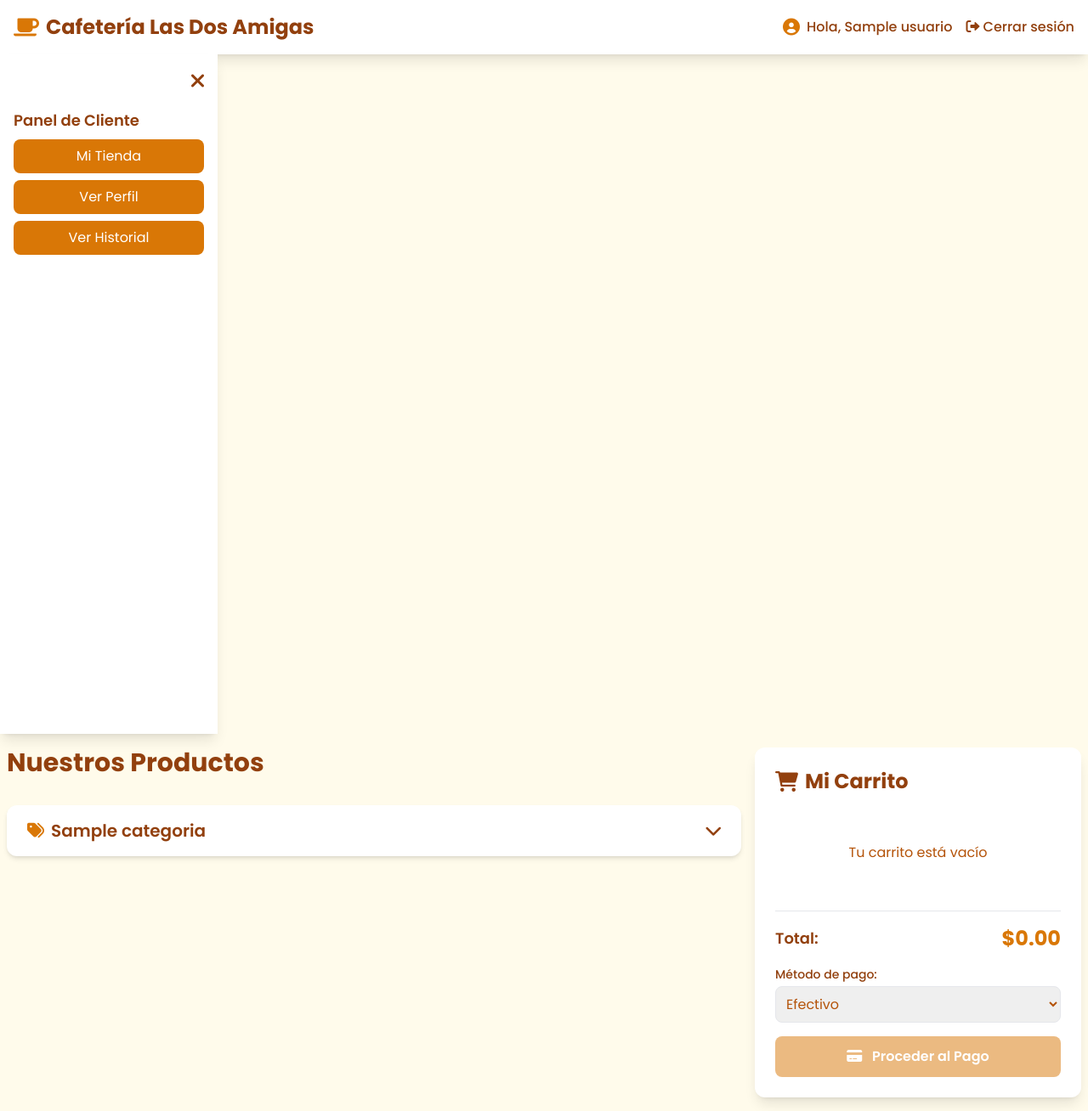
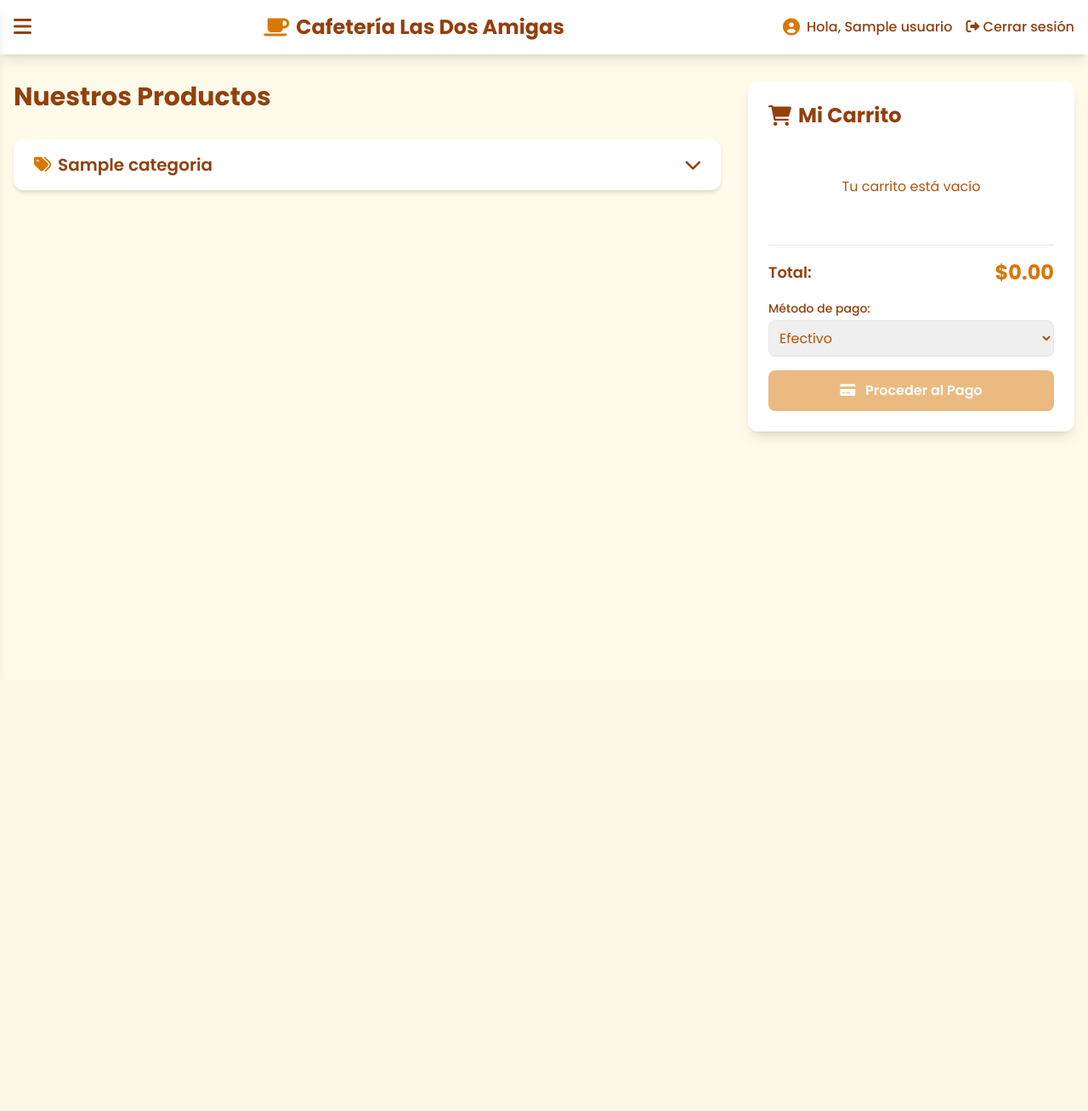
Before and after one commit to Danielaaa09/cafeteria_project, a Flask app: template templates/cliente.html in a window 1280 px wide. Shown: the whole page at 85% size. After the commit the page ends 514 px from the top, so only its background shows below. Run offline with Flask 3, Linux system fonts and the light colour scheme; the template is opened without the code that fills it: values that come from a table or form of the project are taken from there, others are empty; tables that the repository leaves empty hold one stand-in row (values such as "Sample post"); grey boxes marked "Sample" are stand-in pictures; parts of the project's set-up code (start-up, migrations or seed data) failed here and were passed over; some libraries are stand-ins or nearby versions.

Commit message:
diseños arreglados

```diff
--- a/templates/cliente.html
+++ b/templates/cliente.html
@@ -19,10 +19,8 @@
     <header class="bg-white shadow-lg sticky top-0 z-50">
       <nav class="container mx-auto px-4 py-4">
         <div class="flex justify-between items-center">
-          <button
-            id="menu-toggle"
-            class="text-amber-800 text-2xl mr-4 lg:hidden"
-          >
+          <!-- <CHANGE> Added hamburger menu button like admin dashboard -->
+          <button id="menu-toggle" class="text-amber-800 text-2xl mr-4">
             <i class="fas fa-bars"></i>
           </button>
           <div class="flex items-center space-x-2">
@@ -47,10 +45,10 @@
       </nav>
     </header>
 
-    <!-- Sidebar menu (overlay en móvil) -->
+    <!-- <CHANGE> Sidebar menu like admin dashboard - hidden by default, slides in from left -->
     <aside
       id="sidebar"
-      class="bg-white w-64 min-h-screen p-4 shadow-lg fixed top-0 left-0 z-50 transform -translate-x-full transition-transform duration-300 ease-in-out lg:relative lg:translate-x-0 lg:w-64"
+      class="bg-white w-64 min-h-screen p-4 shadow-lg fixed top-0 left-0 z-50 transform -translate-x-full transition-transform duration-300 ease-in-out"
     >
       <button
         id="close-menu"
@@ -84,15 +82,13 @@
     </aside>
 
     <!-- Main -->
-    <main class="container mx-auto px-2 py-4">
-      <div class="flex flex-col lg:flex-row gap-4">
+    <main class="container mx-auto px-4 py-8">
+      <div class="flex gap-8">
         <!-- Contenido principal -->
         <section class="flex-1">
           <!-- Sección de productos -->
           <div id="productos-section">
-            <h2
-              class="text-2xl lg:text-3xl font-bold text-amber-800 mb-4 lg:mb-8"
-            >
+            <h2 class="text-3xl font-bold text-amber-800 mb-8">
               Nuestros Productos
             </h2>
             {% if categorias %}
@@ -112,17 +108,10 @@
                     id="icon-cat{{ categoria.id }}"
                   ></i>
                 </button>
-                <div
-                  id="cat{{ categoria.id }}"
-                  class="hidden px-2 pb-4 lg:px-6 lg:pb-6"
-                >
-                  <div
-                    class="grid grid-cols-1 sm:grid-cols-2 xl:grid-cols-3 gap-4 lg:gap-6"
-                  >
+                <div id="cat{{ categoria.id }}" class="hidden px-6 pb-6">
+                  <div class="grid md:grid-cols-2 xl:grid-cols-3 gap-6">
                     {% for producto in categoria.productos %}
-                    <div
-                      class="product-card bg-amber-50 rounded-lg shadow p-2 lg:p-4"
-                    >
+                    <div class="product-card bg-amber-50 rounded-lg shadow p-4">
                       <img
                         src="{{ producto.imagen_url or '/static/img/default.png' }}"
                         alt="{{ producto.nombre }}"
@@ -145,13 +134,6 @@
                           <i class="fas fa-plus"></i> Agregar
                         </button>
                       </div>
-                      <div class="mt-2">
-                        {% if producto.cantidad == 0 %}
-                        <span class="text-red-600 font-bold"
-                          >No disponible</span
-                        >
-                        {% else %} {{ producto.cantidad }} {% endif %}
-                      </div>
                     </div>
                     {% else %}
                     <p class="text-amber-600 text-sm col-span-full">
@@ -172,14 +154,12 @@
 
           <!-- Sección de editar perfil -->
           <div id="editar-perfil-section" class="hidden">
-            <h2
-              class="text-2xl lg:text-3xl font-bold text-amber-800 mb-4 lg:mb-8"
-            >
+            <h2 class="text-3xl font-bold text-amber-800 mb-8">
               Editar Perfil
             </h2>
             <form
               id="editar-perfil-form"
-              class="bg-white rounded-xl shadow-md p-4 lg:p-6 max-w-full lg:max-w-md"
+              class="bg-white rounded-xl shadow-md p-6 max-w-md"
             >
               <div class="mb-4">
                 <label
@@ -253,15 +233,8 @@
 
           <!-- Sección de historial -->
           <div id="historial-section" class="hidden">
-            <h2
-              class="text-2xl lg:text-3xl font-bold text-amber-800 mb-4 lg:mb-8"
-            >
-              Mis Compras
-            </h2>
-            <div
-              id="historial-items"
-              class="bg-white rounded-xl shadow-md p-4 lg:p-6"
-            >
+            <h2 class="text-3xl font-bold text-amber-800 mb-8">Mis Compras</h2>
+            <div id="historial-items" class="bg-white rounded-xl shadow-md p-6">
               <p class="text-amber-700 text-center py-2">
                 Cargando historial...
               </p>
@@ -269,9 +242,9 @@
           </div>
         </section>
 
-        <!-- Carrito sidebar -->
-        <aside id="carrito-sidebar" class="w-full lg:w-96 flex-shrink-0">
-          <div class="bg-white rounded-xl shadow-lg p-4 lg:p-6 sticky top-24">
+        <!-- <CHANGE> Carrito sidebar - will be hidden when viewing profile or history -->
+        <aside id="carrito-sidebar" class="w-96 flex-shrink-0">
+          <div class="bg-white rounded-xl shadow-lg p-6 sticky top-24">
             <h3
               class="text-2xl font-bold text-amber-800 mb-6 flex items-center"
             >
@@ -320,7 +293,7 @@
     </main>
 
     <!-- Flotante móvil -->
-    <div id="floating-cart" class="fixed bottom-6 right-6 z-50 lg:hidden">
+    <div id="floating-cart" class="floating-cart lg:hidden">
       <button
         onclick="toggleMobileCart()"
         class="bg-amber-600 text-white p-4 rounded-full shadow-lg hover:bg-amber-700 transition-colors relative"
@@ -336,7 +309,7 @@
       class="fixed inset-0 bg-black bg-opacity-50 z-50 hidden lg:hidden"
     >
       <div
-        class="absolute bottom-0 left-0 right-0 bg-white rounded-t-xl p-4 max-h-96 overflow-y-auto"
+        class="absolute bottom-0 left-0 right-0 bg-white rounded-t-xl p-6 max-h-96 overflow-y-auto"
       >
         <div class="flex justify-between items-center mb-4">
           <h3 class="text-xl font-bold text-amber-800">Mi Carrito</h3>
--- a/templates/recuperar_contrasena.html
+++ b/templates/recuperar_contrasena.html
@@ -69,6 +69,7 @@
                         {% endif %}
                     </div>
 
+
                     <button
                         type="submit"
                         class="w-full bg-amber-600 text-white py-3 rounded-lg font-semibold btn-hover transition-all duration-300 flex items-center justify-center space-x-2"
```
Also changed, not shown: routes/auth_routes.py (+5 -5 lines).
